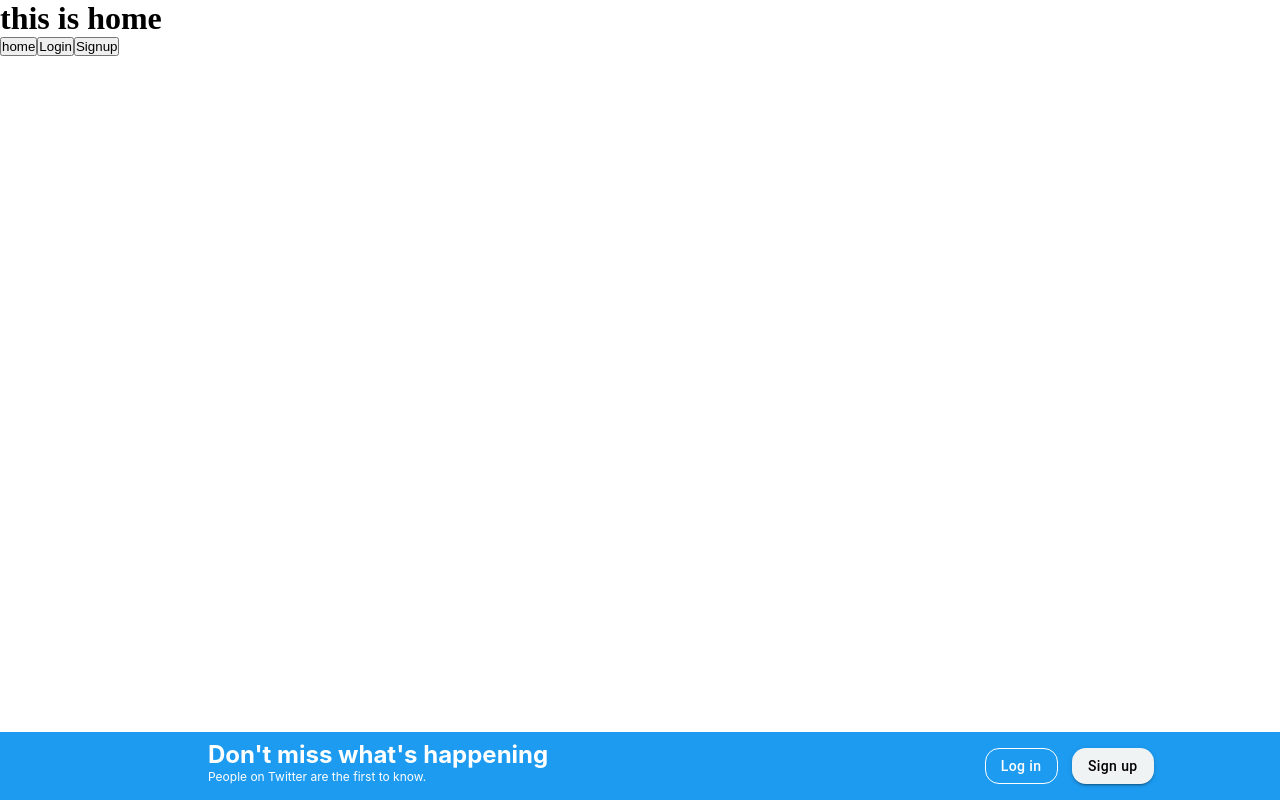
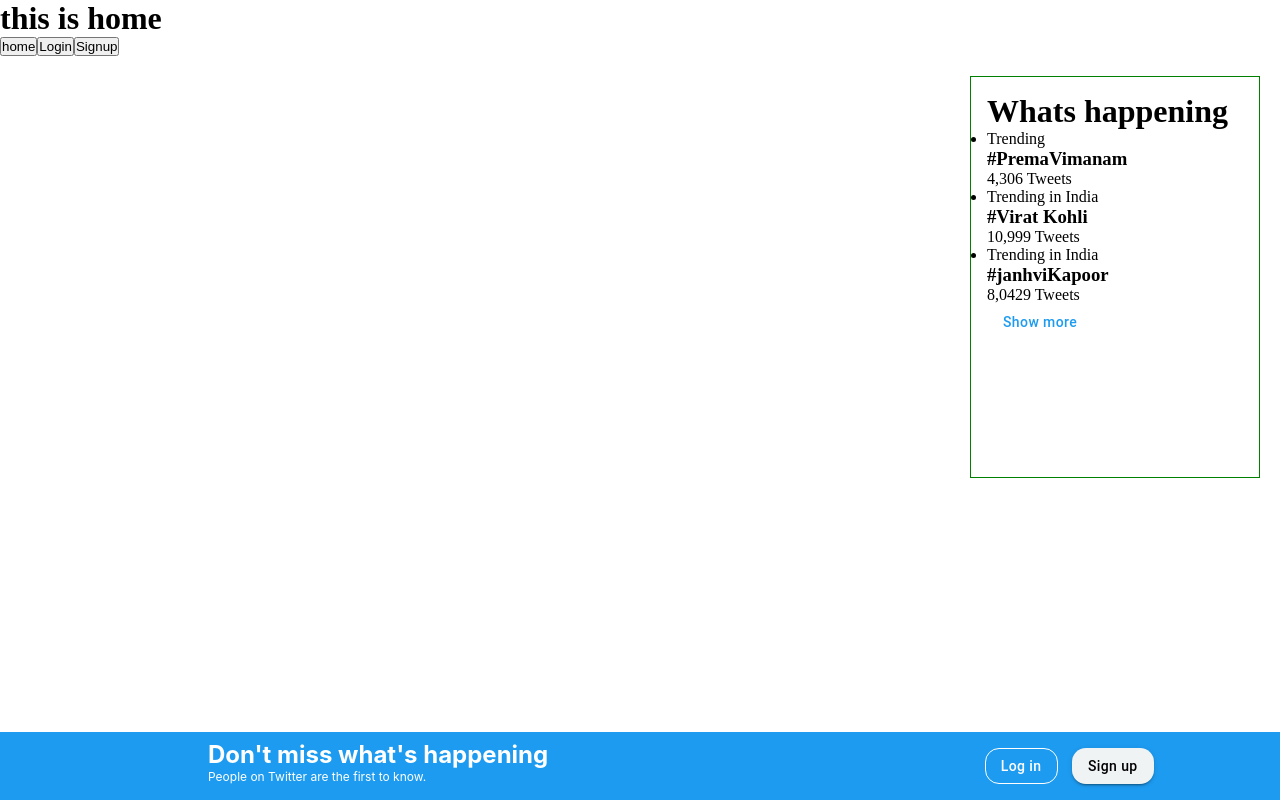
Before and after one commit to Janamjay/Twitter_clone_Room10, a React (Vite) app: page / in a window 1280 px wide. Built offline with nearby package versions, Linux system fonts and the light colour scheme; sample sign-in values are in the browser's storage.

Commit message:
initialcommit

```diff
--- a/src/pages/home/Home.jsx
+++ b/src/pages/home/Home.jsx
@@ -1,5 +1,6 @@
 import React,{useEffect} from "react";
 import { NavLink, useNavigate } from "react-router-dom";
+import TrendingSection from "./trendingsection/TrendingSection";
 
 const Home = () => {
   const navigate = useNavigate();
@@ -23,6 +24,7 @@ const Home = () => {
       <NavLink to="/signup">
         <button>Signup</button>
       </NavLink>
+      <TrendingSection/>
     </div>
   );
 };
--- /dev/null
+++ b/src/pages/home/trendingsection/Trending.module.css
@@ -0,0 +1,11 @@
+.trend{
+	justify-content: right;
+  text-align: left;
+  width: 20%;
+  height: 20rem;
+  border: 1px solid green;
+  padding: 1rem 1rem 4rem;
+  margin: 20px;
+  position: absolute;
+  right: 0px;
+}
--- /dev/null
+++ b/src/pages/home/trendingsection/TrendingSection.jsx
@@ -0,0 +1,61 @@
+import React from 'react'
+import right from './Trending.module.css'
+import { Button } from "@mui/material";
+const trending= [
+
+	{
+	  id: 0,
+	  title:'Trending',
+	  names: '#PremaVimanam',
+	  tweetsnum: '4,306 Tweets'
+	},
+
+	{
+
+	  id: 1,
+	  title: 'Trending in India',
+	  names: '#Virat Kohli',
+	  tweetsnum: '10,999 Tweets'
+	},
+
+	{
+	  id: 2,
+	  title: 'Trending in India',
+	  names: '#janhviKapoor',
+	  tweetsnum: '8,0429 Tweets'
+	}
+]
+
+const TrendingSection = () => {
+
+    const arrayDataItems = trending.map(trending =>
+		<li key={trending.id}>
+		  <p>{trending.title}</p>
+		  <h3>{trending.names}</h3>
+		  <span>{trending.tweetsnum}</span>
+		</li>
+	  )
+
+	  return (
+		<div className={right.trend}>
+		  <div>
+			<h1>Whats happening</h1>
+		  </div>
+
+		  {/* returning arrayDataItems wrapped in <ul> */}
+		  <ul>{arrayDataItems}</ul>
+
+		  <Button variant="outlined"
+        sx={{
+            color:"rgb(29, 155, 240)",
+            borderRadius:"14px",
+            border:"1px solid white",
+            backgroundColor: "white",
+            textTransform:"none"
+        }}
+        >Show more</Button>
+		</div>
+	  );
+	}
+
+export default TrendingSection;
```
